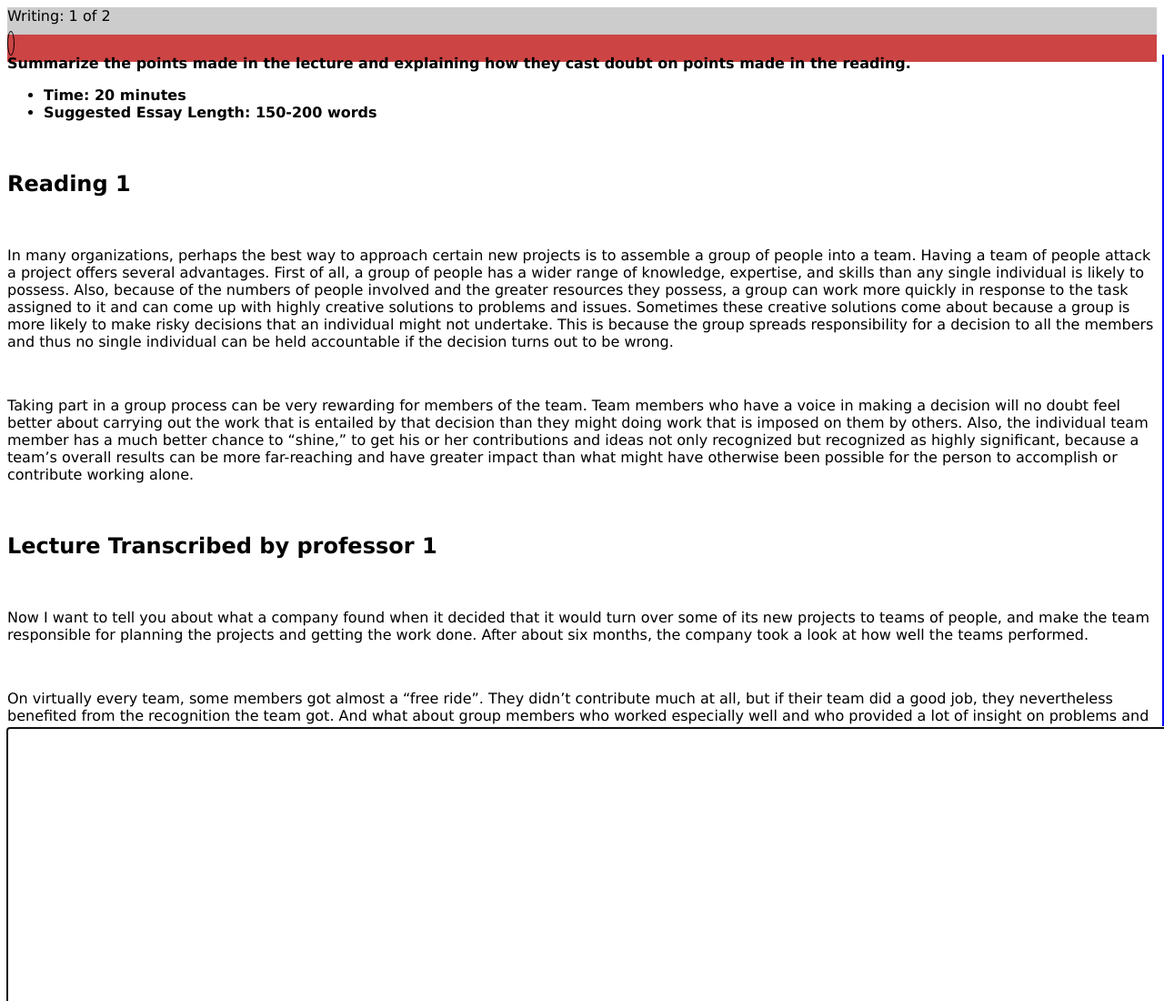
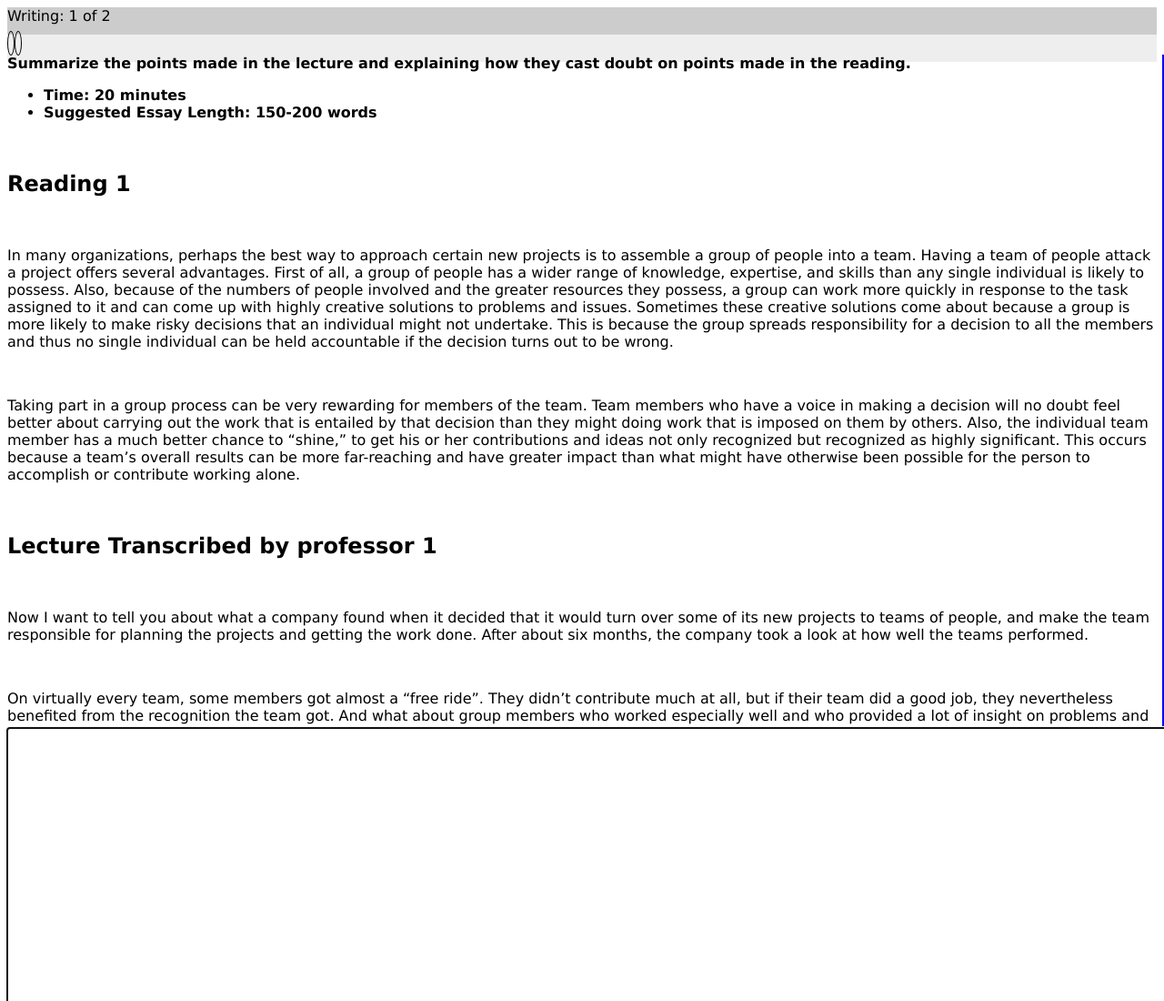
Before and after one commit to pmusce/stavros_server, a website with bundled scripts: page app/enhanced.html in a window 1280 px wide. Shown: the top 1100 px of the page at 91% size. Built offline with nearby package versions, Linux system fonts and the light colour scheme; a script that the page names is missing.

Commit message:
Enhanced some more

```diff
--- a/app/app.css
+++ b/app/app.css
@@ -40,7 +40,7 @@ body {
 
 .buttonbar {
 	height: 30px;
-	background-color: #C44;
+	background-color: #EEE;
 }
 
 .exam {
--- a/app/app.js
+++ b/app/app.js
@@ -15,8 +15,8 @@ function play() {
 	window.speechSynthesis.speak(msg);
 }
 
-function read(string) {
-
+function stop() {
+	window.speechSynthesis.cancel();
 }
 
 function getSelectionText() {
--- a/app/enhanced.html
+++ b/app/enhanced.html
@@ -17,7 +17,7 @@
 </head>
 <body>
   <div class="text-center titlebar">Writing: 1 of 2</div>
-  <div class="text-center buttonbar"><span class="glyphicon glyphicon-volume-up playbutton unselectable" onmousedown="play()" aria-hidden="true"></span></div>
+  <div class="text-center buttonbar"><span class="glyphicon glyphicon-volume-up playbutton unselectable" onmousedown="play()" aria-hidden="true"></span> <span class="glyphicon glyphicon-pause playbutton unselectable" onmousedown="stop()" aria-hidden="true"></span></div>
   <div class="row exam">
     <div class="col-md-6 left-side">
       <div class="exam-track">
@@ -30,7 +30,7 @@
       <div class="exam-body">
 <h2>Reading 1</h2>
 <p>In many organizations, perhaps the best way to approach certain new projects is to assemble a group of people into a team. Having a team of people attack a project offers several advantages. First of all, a group of people has a wider range of knowledge, expertise, and skills than any single individual is likely to possess. Also, because of the numbers of people involved and the greater resources they possess, a group can work more quickly in response to the task assigned to it and can come up with highly creative solutions to problems and issues. Sometimes these creative solutions come about because a group is more likely to make risky decisions that an individual might not undertake. This is because the group spreads responsibility for a decision to all the members and thus no single individual can be held accountable if the decision turns out to be wrong.</p>
-<p>Taking part in a group process can be very rewarding for members of the team. Team members who have a voice in making a decision will no doubt feel better about carrying out the work that is entailed by that decision than they might doing work that is imposed on them by others. Also, the individual team member has a much better chance to “shine,” to get his or her contributions and ideas not only recognized but recognized as highly significant, because a team’s overall results can be more far-reaching and have greater impact than what might have otherwise been possible for the person to accomplish or contribute working alone.</p>
+<p>Taking part in a group process can be very rewarding for members of the team. Team members who have a voice in making a decision will no doubt feel better about carrying out the work that is entailed by that decision than they might doing work that is imposed on them by others. Also, the individual team member has a much better chance to “shine,” to get his or her contributions and ideas not only recognized but recognized as highly significant. This occurs because a team’s overall results can be more far-reaching and have greater impact than what might have otherwise been possible for the person to accomplish or contribute working alone.</p>
 <h2>Lecture Transcribed by professor 1</h2>
 <p>Now I want to tell you about what a company found when it decided that it would turn over some of its new projects to teams of people, and make the team responsible for planning the projects and getting the work done. After about six months, the company took a look at how well the teams performed. </p>
 <p>On virtually every team, some members got almost a “free ride”. They didn’t contribute much at all, but if their team did a good job, they nevertheless benefited from the recognition the team got. And what about group members who worked especially well and who provided a lot of insight on problems and issues? Well, the recognition for a job well done went to the group as a whole, no names were named. So it won’t surprise you to learn that when the real contributors were asked how they felt about the group process, their attitude was just the opposite of what the reading predicts. </p>
```
Also changed, not shown: app/enhanced2.html (+1 -1 lines), app/enhanced2_2.html (+1 -1 lines), app/normal.html (+1 -1 lines).
